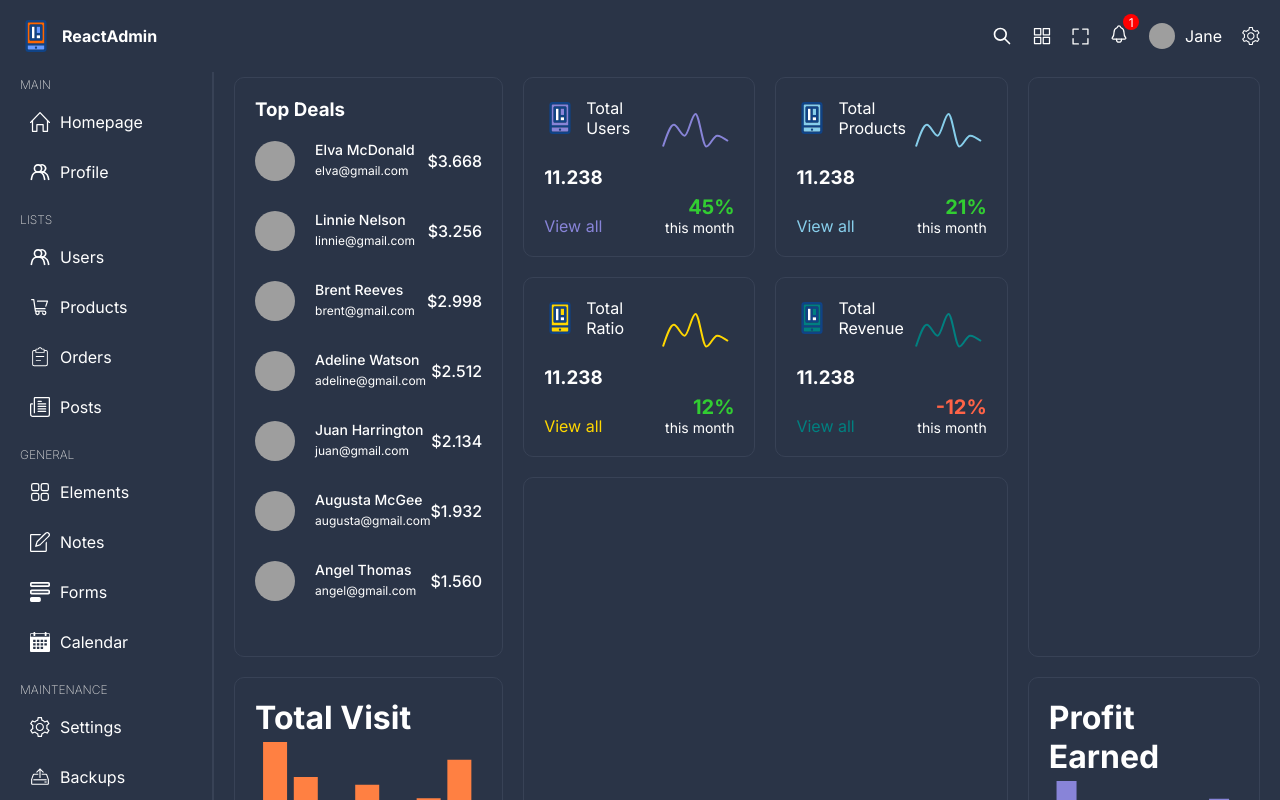
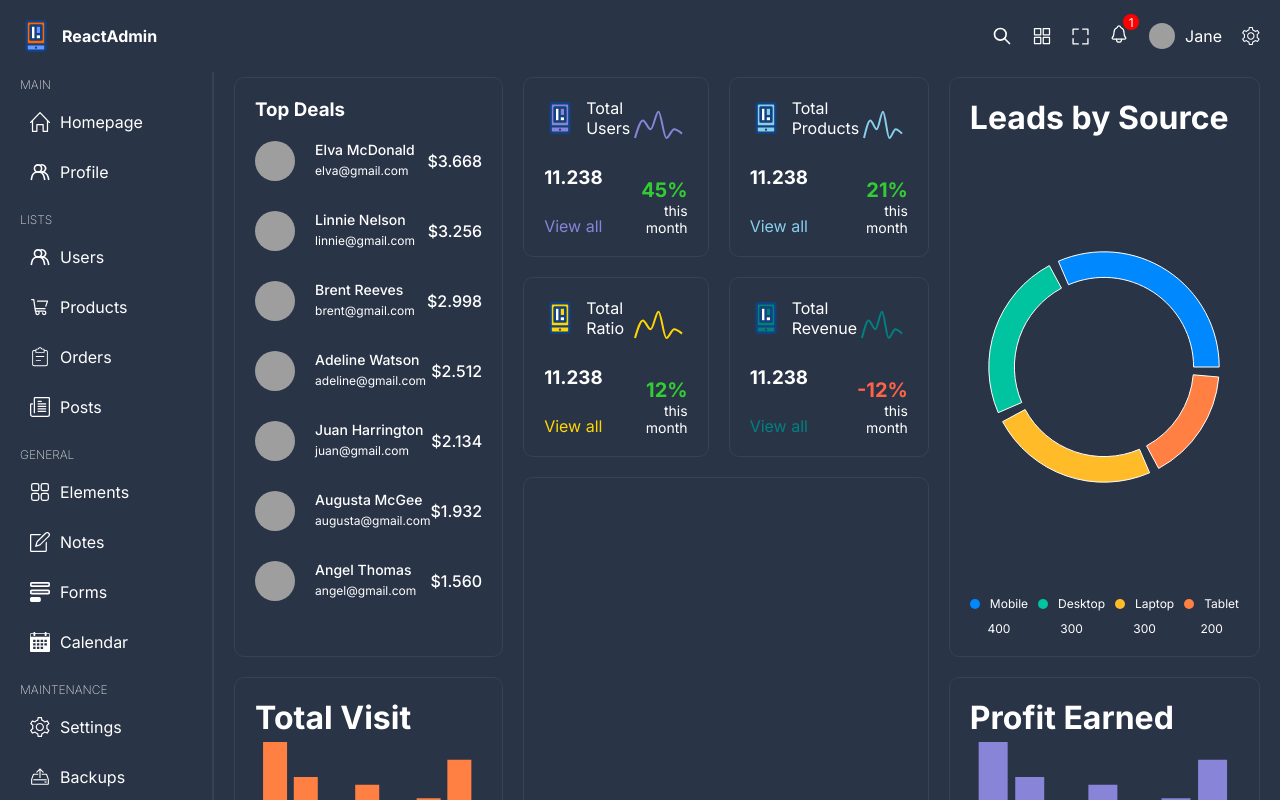
Before and after one commit to zhanybekovich/react-admin-dashboard, a React (Vite) app: page / in a window 1280 px wide. Shown: the top 800 px of the page. Built offline with nearby package versions, Linux system fonts and the light colour scheme; grey boxes are pictures that could not be loaded.

Commit message:
add pieChart

```diff
--- /dev/null
+++ b/src/components/pie-chart-box/PieChartBox.tsx
@@ -0,0 +1,44 @@
+import "./pie-chart-box.scss";
+import { pieChartData } from "../../data";
+import { ResponsiveContainer, Cell, Pie, PieChart, Tooltip } from "recharts";
+
+function PieChartBox() {
+  return (
+    <div className="pie-chart-box">
+      <h1>Leads by Source</h1>
+      <div className="chart">
+        <ResponsiveContainer width="99%" height={300}>
+          <PieChart>
+            <Tooltip
+              contentStyle={{ background: "white", borderRadius: "5px" }}
+            />
+            <Pie
+              data={pieChartData}
+              innerRadius={"70%"}
+              outerRadius={"90%"}
+              paddingAngle={5}
+              dataKey="value"
+            >
+              {pieChartData.map((item) => (
+                <Cell key={item.name} fill={item.color} />
+              ))}
+            </Pie>
+          </PieChart>
+        </ResponsiveContainer>
+      </div>
+      <div className="options">
+        {pieChartData.map((item) => (
+          <div className="option" key={item.name}>
+            <div className="title">
+              <div className="dot" style={{ backgroundColor: item.color }} />
+              <span>{item.name}</span>
+            </div>
+            <span>{item.value}</span>
+          </div>
+        ))}
+      </div>
+    </div>
+  );
+}
+
+export default PieChartBox;
--- /dev/null
+++ b/src/components/pie-chart-box/pie-chart-box.scss
@@ -0,0 +1,40 @@
+.pie-chart-box {
+  height: 100%;
+  display: flex;
+  flex-direction: column;
+  justify-content: space-between;
+
+  .chart {
+    display: flex;
+    align-items: center;
+    justify-content: center;
+    width: 100%;
+    height: 100%;
+  }
+
+  .options {
+    display: flex;
+    justify-content: space-between;
+    gap: 10px;
+    font-size: 12px;
+
+    .option {
+      display: flex;
+      flex-direction: column;
+      gap: 10px;
+      align-items: center;
+    }
+
+    .title {
+      display: flex;
+      gap: 10px;
+      align-items: center;
+
+      .dot {
+        width: 10px;
+        height: 10px;
+        border-radius: 50%;
+      }
+    }
+  }
+}
--- a/src/data.ts
+++ b/src/data.ts
@@ -717,3 +717,10 @@
     },
   ],
 };
+
+export const pieChartData = [
+  { name: "Mobile", value: 400, color: "#0088FE" },
+  { name: "Desktop", value: 300, color: "#00c49f" },
+  { name: "Laptop", value: 300, color: "#ffbb28" },
+  { name: "Tablet", value: 200, color: "#ff8042" },
+];
--- a/src/pages/home/Home.tsx
+++ b/src/pages/home/Home.tsx
@@ -10,6 +10,7 @@
   barChartBoxRevenue,
 } from "../../data";
 import BarChartBox from "../../components/bar-chart-box/BarChartBox";
+import PieChartBox from "../../components/pie-chart-box/PieChartBox";
 function Home() {
   return (
     <div className="home">
@@ -22,7 +23,9 @@
       <div className="box box-3">
         <ChartBox {...chartBoxProduct} />
       </div>
-      <div className="box box-4"></div>
+      <div className="box box-4">
+        <PieChartBox />
+      </div>
       <div className="box box-5">
         <ChartBox {...chartBoxConversion} />
       </div>
```
